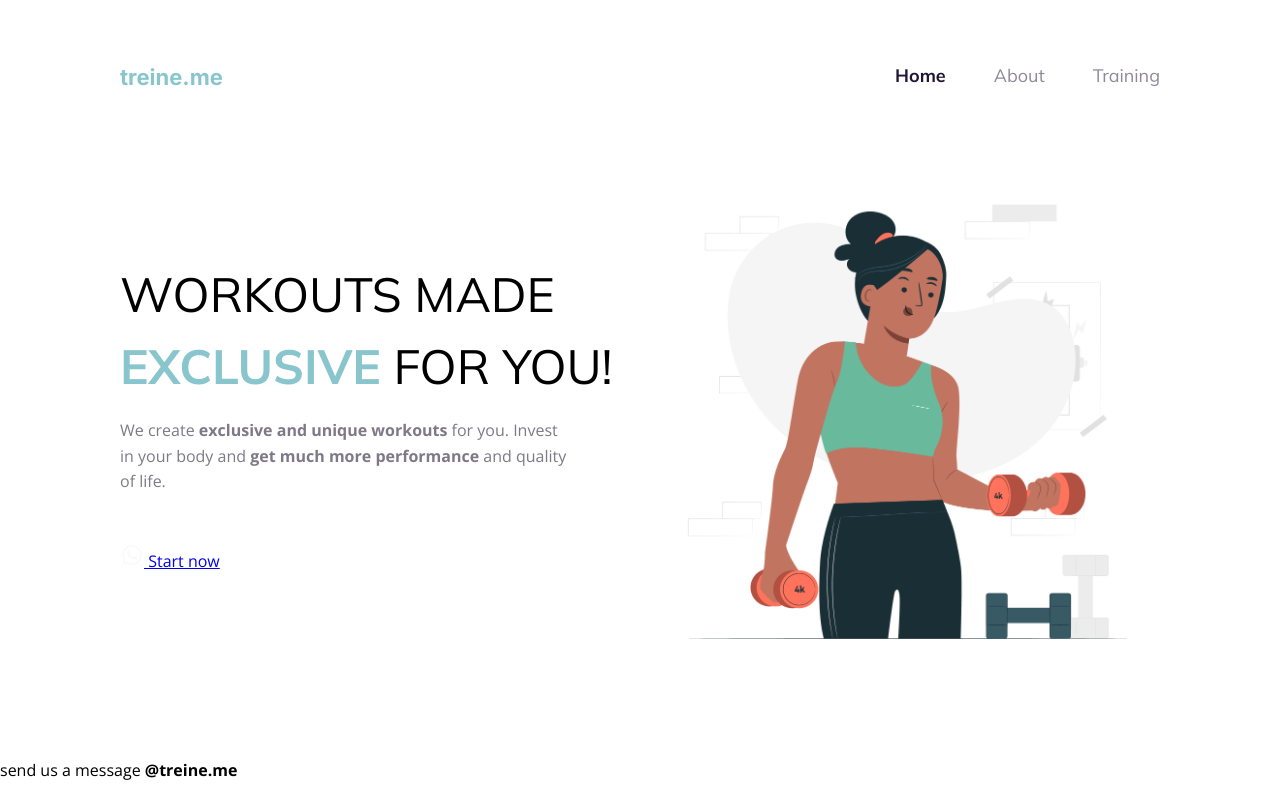
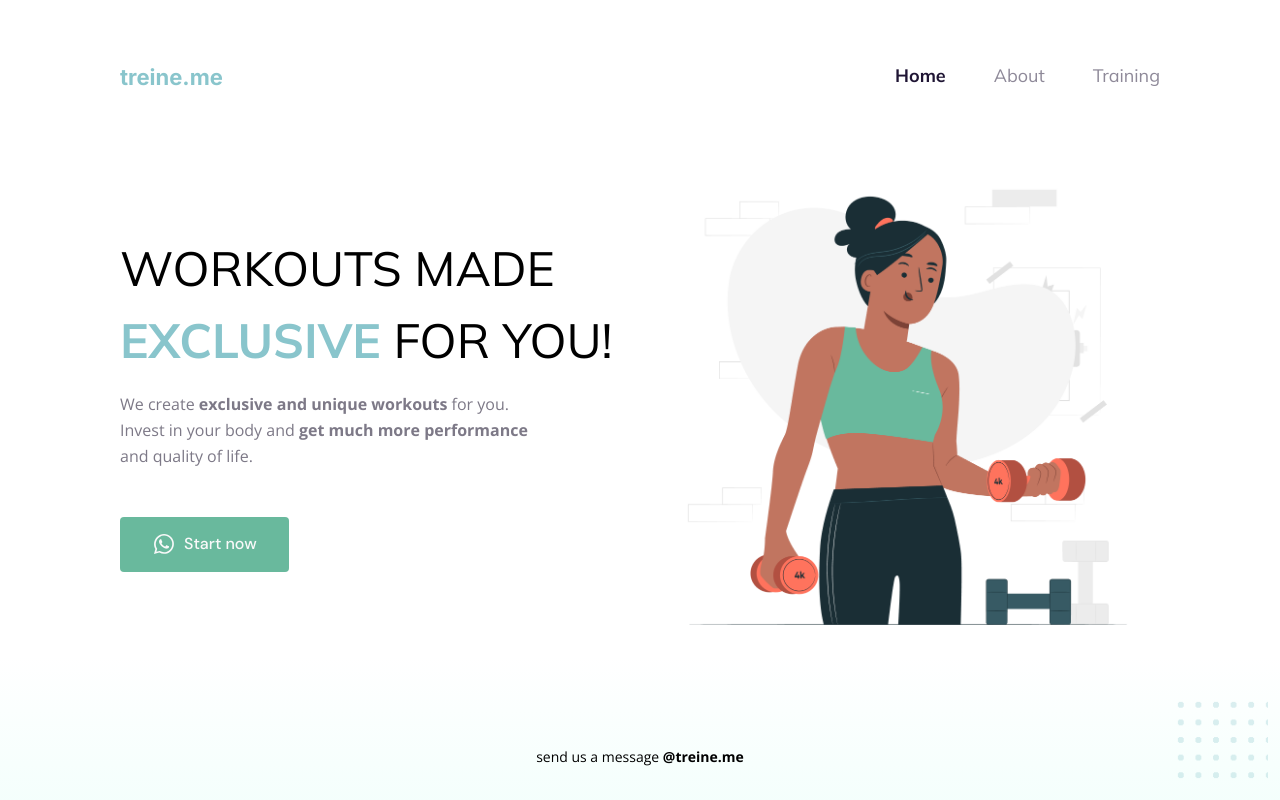
Before and after one commit to kustymenko/my-web-course, a website: page hw-08/index.html in a window 1280 px wide. Drawn offline with nearby package versions, Linux system fonts and the light colour scheme.

Commit message:
Додано CTA з іконкою, футер, градієнтний фон і точковий декор

```diff
--- a/hw-08/index.html
+++ b/hw-08/index.html
@@ -37,9 +37,10 @@
             Workouts made <span class="accent">exclusive</span> for you!
           </h1>
           <p class="hero__desc">
-            We create <strong>exclusive and unique workouts</strong> for you.
-            Invest in your body and
-            <strong>get much more performance</strong> and quality of life.
+            We create <strong>exclusive and unique workouts</strong> for you.<br />
+            Invest in your body and <strong>get much more performance</strong
+            ><br />
+            and quality of life.
           </p>
           <a href="#" class="btn">
             <img src="images/whatsapp.svg" alt="" width="24" height="24" />
--- a/hw-08/style.css
+++ b/hw-08/style.css
@@ -23,7 +23,13 @@ body {
   font-size: 1rem;
   line-height: 1.6;
   color: var(--color-text);
+  position: relative;
   background-color: var(--color-bg);
+  background-image: linear-gradient(
+    180deg,
+    rgba(227, 255, 248, 0) 82%,
+    rgba(227, 255, 248, 0.38) 100%
+  );
 }
 
 /* Контейнер: 1280px з відступами 120px з боків, як у макеті */
@@ -130,3 +136,48 @@ main {
   margin: 0 0 3rem;
   color: var(--color-text-light);
 }
+
+/* CTA: зелена кнопка з іконкою */
+.btn {
+  display: inline-flex;
+  align-items: center;
+  gap: 0.5rem;
+  padding: 0.875rem 2rem 0.9375rem;
+  font-family: 'DM Sans', Arial, sans-serif;
+  font-size: 1rem;
+  font-weight: 500;
+  line-height: 1.6;
+  color: #f9f9f9;
+  text-decoration: none;
+  background-color: var(--color-cta);
+  border-radius: 0.25rem;
+}
+
+/* Footer */
+.site-footer {
+  padding: 2rem 1rem;
+  font-size: 0.875rem;
+  text-align: center;
+}
+
+.site-footer p {
+  margin: 0;
+}
+
+/* Декор: точковий патерн у правому нижньому куті (як balls-decoration у макеті) */
+body::after {
+  content: '';
+  position: absolute;
+  right: 0.75rem;
+  bottom: 1rem;
+  width: 6rem;
+  height: 5.5rem;
+  background-image: radial-gradient(
+    circle,
+    var(--color-primary) 3px,
+    transparent 3px
+  );
+  background-size: 1.1rem 1.1rem;
+  opacity: 0.3;
+  pointer-events: none;
+}
```
Also changed, not shown: hw-08/screenshots/desktop.png (added).
